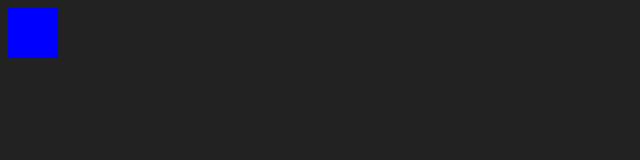
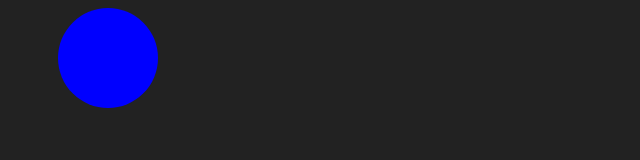
Before and after one commit to biruk-getachew/biruk-getachew.github.io, a plain HTML site: page index.html in a window 1280 px wide. Shown: the whole page, without its empty margins (0-640 px from the left). Drawn offline with Linux system fonts and the light colour scheme.

Commit message:
Update main.css

```diff
--- a/static/main.css
+++ b/static/main.css
@@ -4,6 +4,8 @@ body {
 
 .main {
     background-color: blue;
-    width: 50px;
-    height: 50px;
+    transform: translateX(50%);
+    width: 100px;
+    height: 100px;
+    border-radius: 100%;
 }
```
